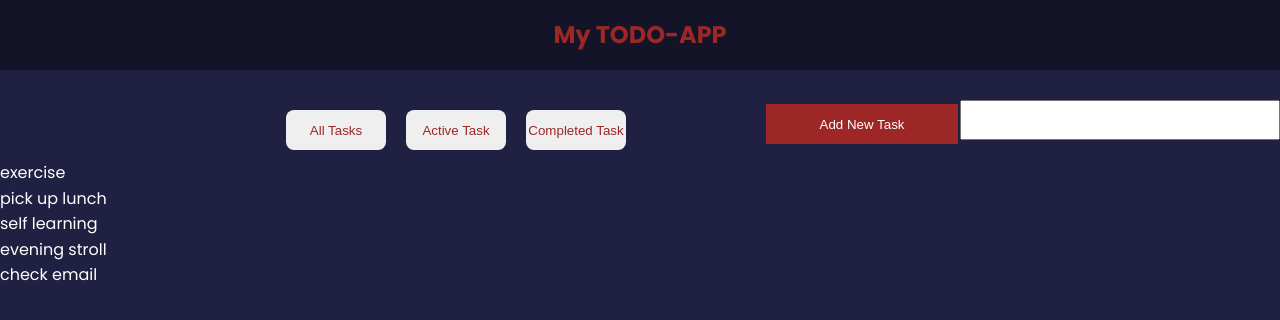
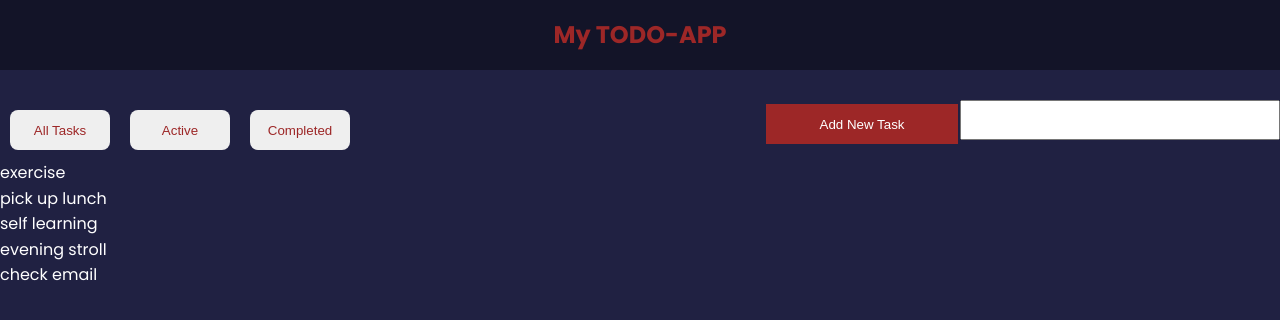
Before and after one commit to MisD77/Todo-App, a React (Create React App) app in the folder client/: page / in a window 1280 px wide. Shown: the top 320 px of the page. Built offline with nearby package versions, Linux system fonts and the light colour scheme.

Commit message:
VarietyTask component created and added to app.js

```diff
--- a/client/src/App.js
+++ b/client/src/App.js
@@ -1,6 +1,7 @@
 import Header from "./components/Header";
 import AddToList from "./components/AddToList";
 import "./index.css";
+import VarietyTask from "./components/VarietyTask";
 
 
 function App() {
@@ -8,11 +9,7 @@
     <>
       <Header />
       <AddToList />
-      <div className="container">
-        <button className="btn all-task"> All Tasks</button>
-        <button className="btn active-task">Active Task</button>
-        <button className="btn completed-task">Completed Task</button>
-      </div>
+      <VarietyTask />
       <div>
         <ul className="my-tasks">
           <li>exercise</li>
--- /dev/null
+++ b/client/src/components/VarietyTask.jsx
@@ -0,0 +1,12 @@
+
+function VarietyTask() {
+  return (
+  <div className="show-tasks">
+    <button className="btn all-task"> All Tasks</button>
+    <button className="btn active-task">Active </button>
+    <button className="btn completed-task">Completed </button>
+</div>
+);
+}
+
+export default VarietyTask;
```
